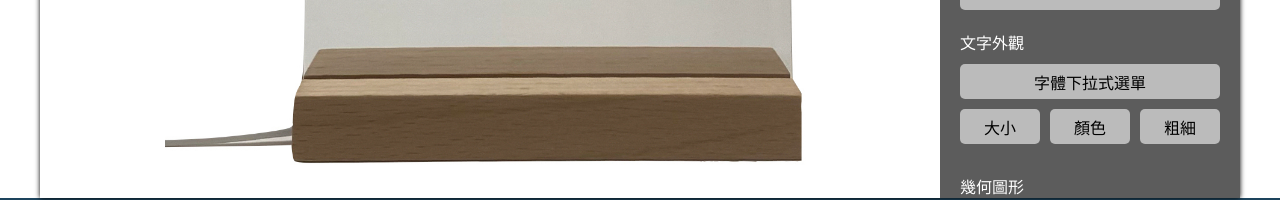
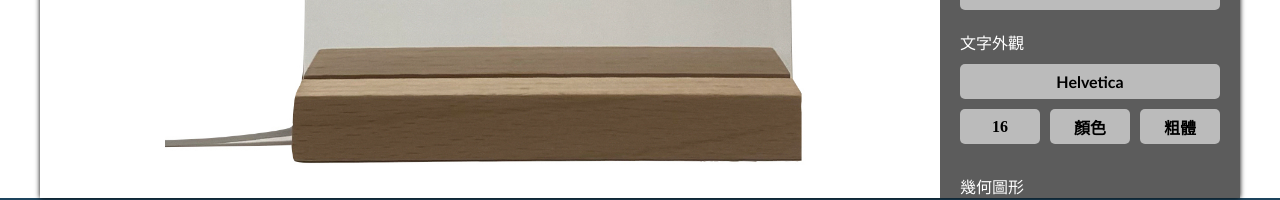
Before and after one commit to ywyang236/gift-for-you, a Next.js app: page /start-design in a window 1280 px wide. Shown: the part 563-763 px from the top of the page. Built offline with nearby package versions, Linux system fonts and the light colour scheme.

Commit message:
Add design page style.

```diff
--- a/src/pages/start-design.tsx
+++ b/src/pages/start-design.tsx
@@ -255,17 +255,17 @@ const DesignGift = () => {
                             <div className={DesignCSS.textChangeConteiner}>
                                 <div className={DesignCSS.textChangeTitle}>文字外觀</div>
                                 <div className={DesignCSS.textChangeFontBackground}>
-                                    <div className={DesignCSS.textChangeFrontButton}>字體下拉式選單</div>
+                                    <div className={DesignCSS.textChangeFrontButton}>Helvetica</div>
                                 </div>
                                 <div className={DesignCSS.sizeColorBoldContainer}>
                                     <div className={DesignCSS.textChangeSizeBackground}>
-                                        <div className={DesignCSS.textChangeSizeButton}>大小</div>
+                                        <div className={DesignCSS.textChangeSizeButton}>16</div>
                                     </div>
                                     <div className={DesignCSS.textChangeColorBackground}>
-                                        <div className={DesignCSS.textChangeButton}>顏色</div>
+                                        <div className={DesignCSS.textChangeColorButton}>顏色</div>
                                     </div>
                                     <div className={DesignCSS.textChangeBoldBackground}>
-                                        <div className={DesignCSS.textChangeButton}>粗細</div>
+                                        <div className={DesignCSS.textChangeBoldButton}>粗體</div>
                                     </div>
                                 </div>
                             </div>
--- a/src/styles/design.module.css
+++ b/src/styles/design.module.css
@@ -438,6 +438,12 @@
     cursor: pointer;
 }
 
+.textChangeFrontButton {
+    font-size: 16px;
+    font-weight: 800;
+    font-family: "Calibri", Helvetica, Arial, sans-serif;
+}
+
 .sizeColorBoldContainer {
     display: flex;
     justify-content: space-between;
@@ -456,6 +462,11 @@
     cursor: pointer;
 }
 
+.textChangeSizeButton {
+    font-size: 16px;
+    font-weight: 700;
+}
+
 .textChangeColorBackground {
     background-color: #BBBBBB;
     border-radius: 5px;
@@ -468,6 +479,12 @@
     cursor: pointer;
 }
 
+.textChangeColorButton {
+    font-size: 16px;
+    font-weight: 700;
+}
+
+
 .textChangeBoldBackground {
     background-color: #BBBBBB;
     border-radius: 5px;
@@ -478,6 +495,11 @@
     align-items: center;
     margin-bottom: 10px;
     cursor: pointer;
+}
+
+.textChangeBoldButton {
+    font-size: 16px;
+    font-weight: 700;
 }
 
 .patternChangeBackground {
```
